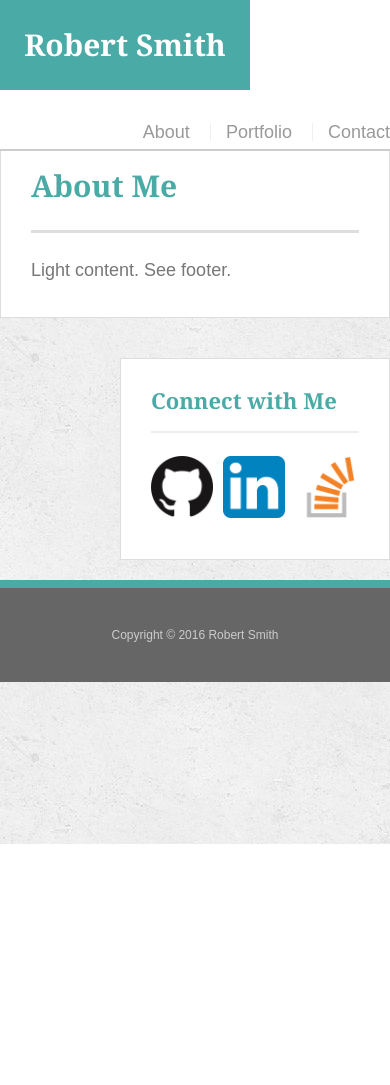
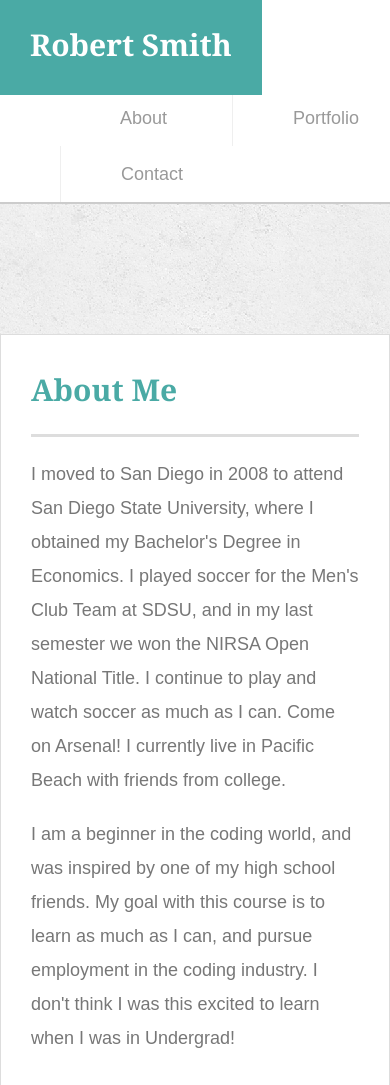
Before and after one commit to rsmith1412/Responsive-Portfolio, a plain HTML site: page index.html in a window 390 px wide. Shown: the top 1085 px of the page. Before the commit the page ends 844 px from the top, so only its background shows below. Drawn offline with Linux system fonts and the light colour scheme.

Commit message:
initial site files

```diff
--- a/Assets/CSS/style.css
+++ b/Assets/CSS/style.css
@@ -252,6 +252,58 @@ input[type=submit] {
 
 }
 
-@media screen and (max-width: 480px) {
+@media screen and (max-width: 640px) {
+
+  /*header*/
+  #masthead {
+    position: static;
+    margin: 0 auto;
+  }
+
+  .container{
+    max-width: 640px;
+
+  }
+
+  nav {
+    display: block;
+    clear:none;
+    margin: 0 auto;
+    width: 100%;
+    max-width: 640px;
+  }
+
+  nav a {
+    margin-left: 60px;
+    padding-left: 60px;
+    padding-top: 20px;
+    padding-bottom: 20px;
+    line-height: 16px;
+  }
+
+  #logo {
+    position: relative;
+    width: 640px;
+    height: 90px;
+    float:none;
+    padding: 30px 30px;
+    text-align: center;
+    margin: 0 auto;
+  }
+
+  /*main-section*/
+
+
+
+  /*sidebar*/
+
+  .sidebar{
+    float: none;
+    max-width: 640px;
+    margin: 0px 0 40px 0;
+  }
+
+
+
 
 }
--- a/index.html
+++ b/index.html
@@ -3,7 +3,7 @@
 
 <head>
   <meta charset="UTF-8">
-  <title>Sticky Footer</title>
+  <title>Robert Smith</title>
   <link rel="stylesheet" type="text/css" href="assets/css/reset.css">
   <link rel="stylesheet" type="text/css" href="assets/css/style.css">
   <meta name=“viewport” content=“width=device-width, initial scale=1”>
@@ -13,7 +13,7 @@
 
   <header id="masthead">
     <div class="container">
-      <a href="#" id="logo">Robert Smith</a>
+      <a href="index.html" id="logo">Robert Smith</a>
       <nav>
         <a href="index.html">About</a>
         <a href="portfolio.html">Portfolio</a>
@@ -27,7 +27,9 @@
       <section class="main-section">
         <h1>About Me</h1>
 
-        <p>Light content. See footer.</p>
+        <p>I moved to San Diego in 2008 to attend San Diego State University, where I obtained my Bachelor's Degree in Economics. I played soccer for the Men's Club Team at SDSU, and in my last semester we won the NIRSA Open National Title. I continue to play and watch soccer as much as I can. Come on Arsenal! I currently live in Pacific Beach with friends from college.</p>
+
+        <p>I am a beginner in the coding world, and was inspired by one of my high school friends. My goal with this course is to learn as much as I can, and pursue employment in the coding industry. I don't think I was this excited to learn when I was in Undergrad!</p>
 
       </section>
 
```
